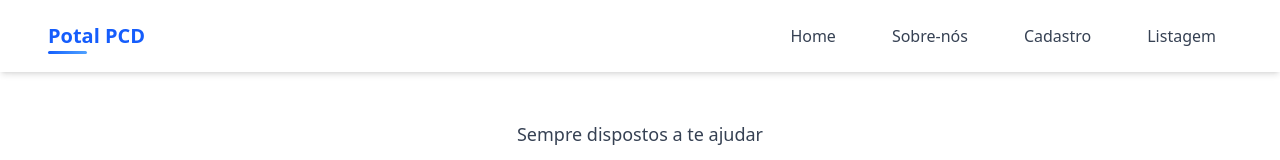
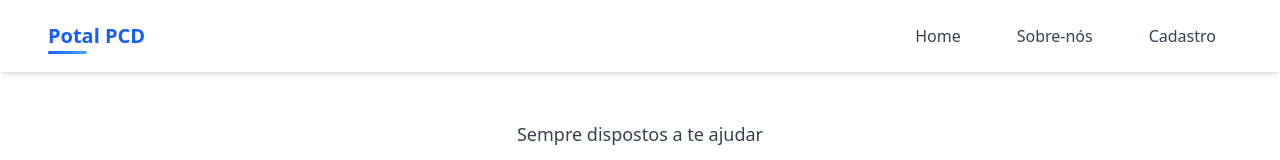
Before and after one commit to caiolucasxz55/react1alura, a Next.js app: page / in a window 1280 px wide. Shown: the top 160 px of the page. Built offline with nearby package versions, Linux system fonts and the light colour scheme.

Commit message:
Update Cabecalho.tsx

```diff
--- a/src/components/Cabecalho/Cabecalho.tsx
+++ b/src/components/Cabecalho/Cabecalho.tsx
@@ -9,7 +9,7 @@ export default function Cabecalho(){
             <Menu links={[{label:"Home",href:"/"},
                 {label:"Sobre-nós",href:"/about"},
                 {label:"Cadastro",href:"/cadastro"},
-                {label:"Listagem",href:"/listagem"},
+
             ]}/>
         </header>
     );
```
